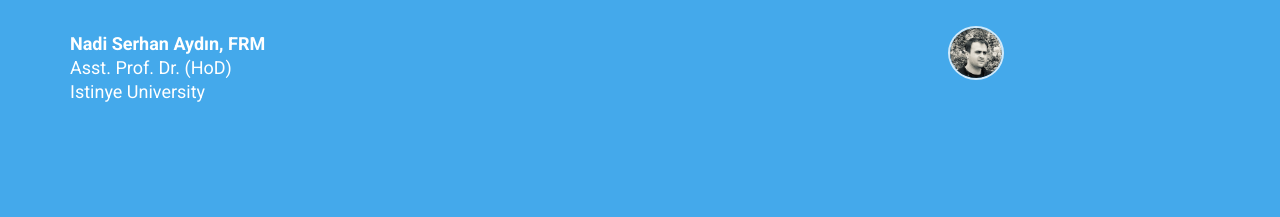
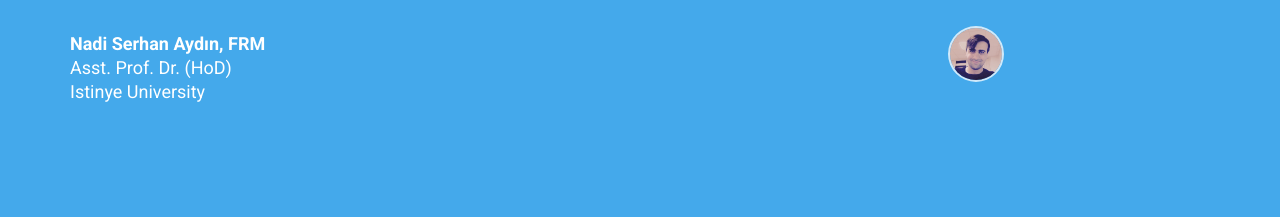
Before and after one commit to nsydn/nsydn.github.io, a Jekyll site: the page built from index.html, in a window 1280 px wide. Shown: the top 217 px of the page. Built offline with Jekyll 4.4.1, drawn with Linux system fonts in a browser that asks for light colours; nearby versions of some CDN libraries.

Commit message:
Update personal.yml

```diff
--- a/_data/personal.yml
+++ b/_data/personal.yml
@@ -2,7 +2,7 @@ name: Nadi Serhan Aydın, FRM
 
 label: Asst. Prof. Dr. (HoD)
 
-picture: /img/profile-picture.jpeg
+picture: /img/profile-picture.jpg
 
 email: serhan.aydin@istinye.edu.tr
 
```
